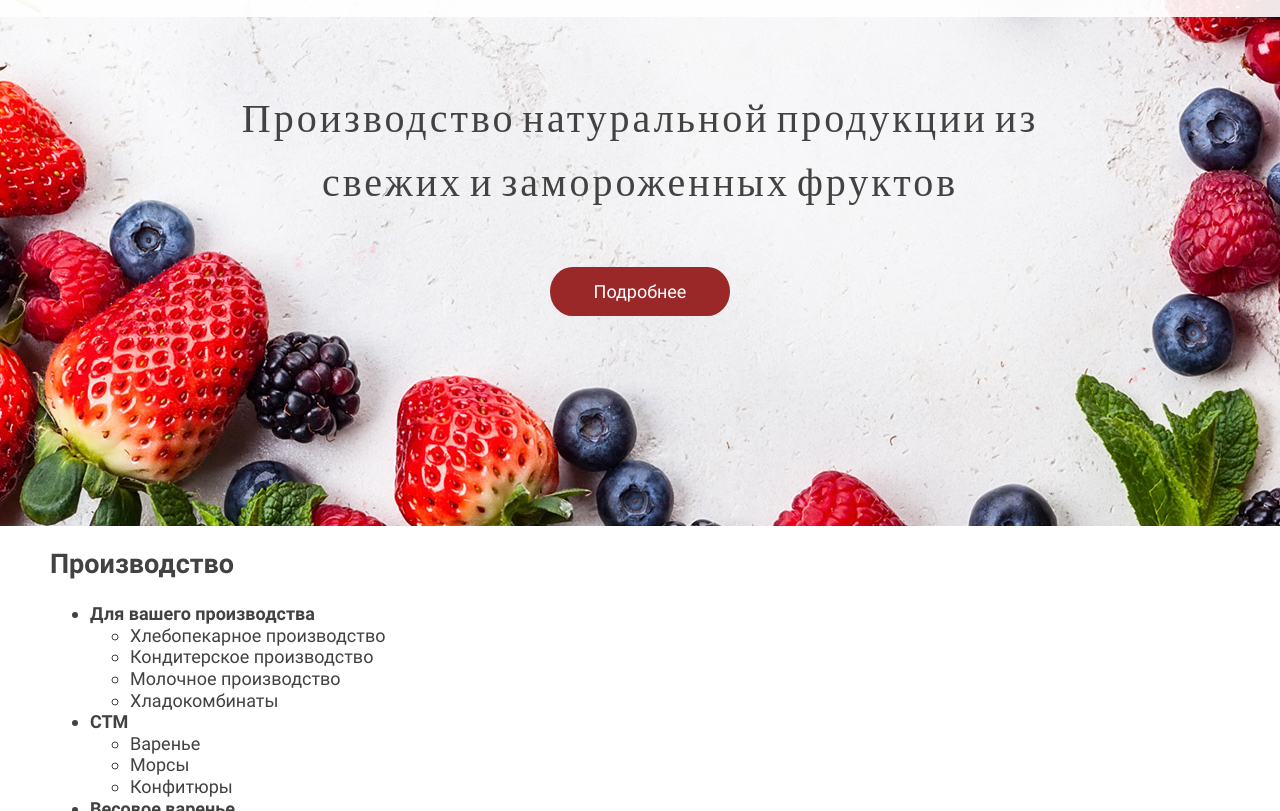
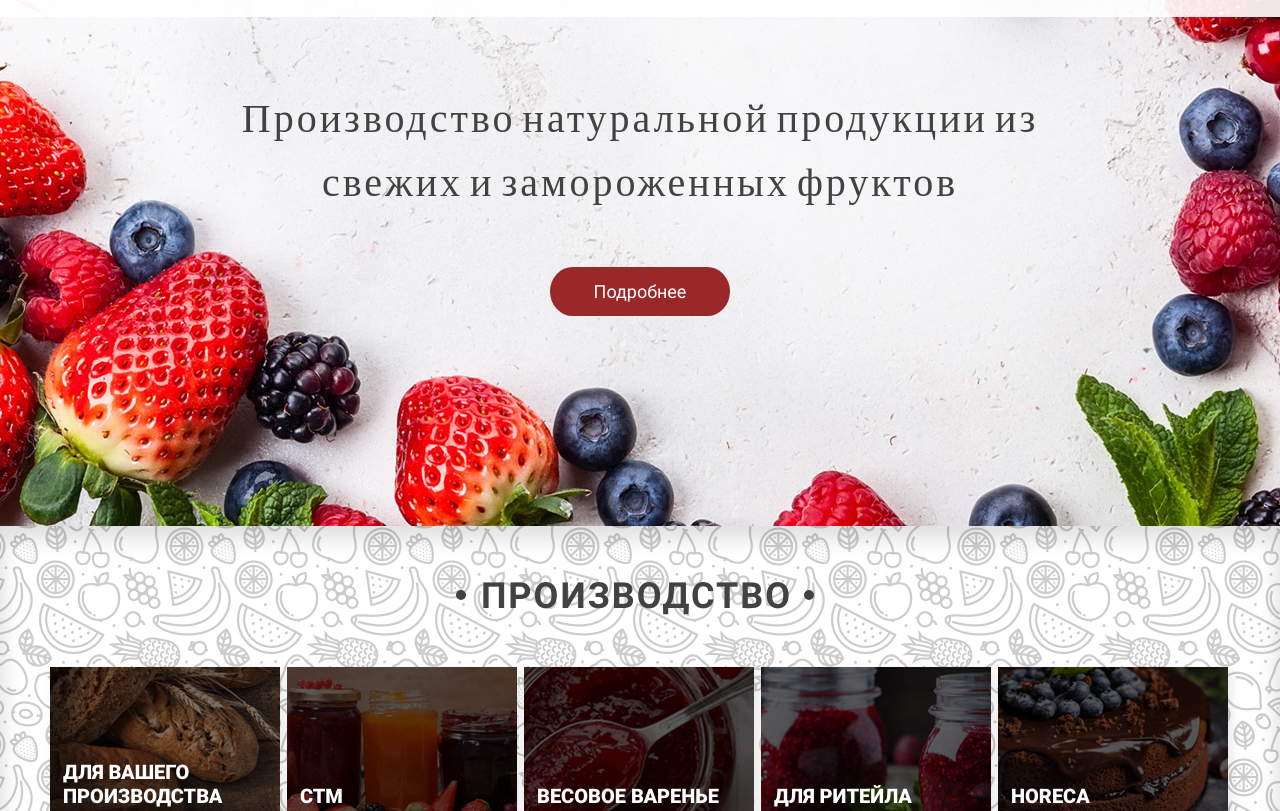
Before and after one commit to AlexeyUdalov90/Pastry-cook, a website: page index.html in a window 1280 px wide. Shown: the part 141-952 px from the top of the page. Drawn offline with Linux system fonts and the light colour scheme; a web font is replaced by a local one.

Commit message:
Стилизует блок production, пока без выпадающего списка

```diff
--- a/index.html
+++ b/index.html
@@ -57,15 +57,15 @@
   </header>
 
   <main class="page-main">
-    <h1 class="visually-hidden"></h1>
+    <h1 class="visually-hidden">Кондитер сервис - только натуральные продукты</h1>
 
     <section class="production">
       <div class="content-wrapper">
         <h2 class="block-title production__title">Производство</h2>
         <ul class="production__list">
           <li class="production-card production__item">
-            <div class="production-card__title">
-              <b>Для вашего производства</b>
+            <div class="production-card__title production-card__title--make">
+              <a href="#" class="production-card__link">Для вашего производства</a>
             </div>
             <ul class="production-card__list">
               <li class="production-card__item">Хлебопекарное производство</li>
@@ -75,8 +75,8 @@
             </ul>
           </li>
           <li class="production-card production__item">
-            <div class="production-card__title">
-              <b>СТМ</b>
+            <div class="production-card__title production-card__title--ctm">
+              <a href="#" class="production-card__link">СТМ</a>
             </div>
             <ul class="production-card__list">
               <li class="production-card__item">Варенье</li>
@@ -85,8 +85,8 @@
             </ul>
           </li>
           <li class="production-card production__item">
-            <div class="production-card__title">
-              <b>Весовое варенье</b>
+            <div class="production-card__title production-card__title--jam">
+              <a href="#" class="production-card__link">Весовое варенье</a>
             </div>
             <ul class="production-card__list">
               <li class="production-card__item">ГОСТ</li>
@@ -95,8 +95,8 @@
             </ul>
           </li>
           <li class="production-card production__item">
-            <div class="production-card__title">
-              <b>Для ритейла</b>
+            <div class="production-card__title production-card__title--retail">
+              <a href="#" class="production-card__link">Для ритейла</a>
             </div>
             <ul class="production-card__list">
               <li class="production-card__item">Весовое варенье</li>
@@ -105,8 +105,8 @@
             </ul>
           </li>
           <li class="production-card production__item">
-            <div class="production-card__title">
-              <b>HoReCa</b>
+            <div class="production-card__title production-card__title--horeca">
+              <a href="#" class="production-card__link">HoReCa</a>
             </div>
             <ul class="production-card__list">
               <li class="production-card__item">Порционная продукция</li>
@@ -288,7 +288,7 @@
 
     <section class="about-us">
       <div class="content-wrapper">
-        <h2 class="block-title about-us__title">О нас</h2>
+        <h2 class="about-us__title">О нас</h2>
         <p class="about-us__text">
           Компания «Кондитер-Сервис» – лидер в производстве варенья, кондитерских начинок и напитков из натуральных
           и качественных ингредиентов. Мы предлагаем своим партнерам европейское качество, приятные цены и надежное сотрудничество.
--- /dev/null
+++ b/sass/blocks/block-title.scss
@@ -0,0 +1,27 @@
+.block-title {
+  font-size: $block-title-font-size;
+  text-transform: uppercase;
+  letter-spacing: 2px;
+
+  &::before,
+  &::after {
+    content: "";
+    display: inline-block;
+    vertical-align: top;
+    margin-top: $block-title-font-size / 2 - 3;
+    width: 10px;
+    height: 10px;
+
+    border-radius: 50%;
+    background-color: $text-color;
+    transform: translateX(-50%);
+  }
+
+  &::before {
+    margin-right: 10px;
+  }
+
+  &::after {
+    margin-left: 17px;
+  }
+}
--- /dev/null
+++ b/sass/blocks/production-card.scss
@@ -0,0 +1,75 @@
+.production-card {
+  background-color: #ffffff;
+  box-shadow: 3px 3px 10px rgba(#000000, 0.1);
+}
+
+.production-card__title {
+  display: flex;
+  justify-content: flex-end;
+  flex-direction: column;
+  box-sizing: border-box;
+  padding: 13px;
+  height: 154px;
+
+  background-color: rgb(105, 23, 24);
+  background-repeat: no-repeat;
+  background-position: center;
+  background-size: cover;
+
+  &--make {
+    background-image: url("../img/make-img.png");
+  }
+
+  &--ctm {
+    background-image: url("../img/ctm-img.png");
+  }
+
+  &--jam {
+    background-image: url("../img/jam-img.png");
+  }
+
+  &--retail {
+    background-image: url("../img/retail-img.png");
+  }
+
+  &--horeca {
+    background-image: url("../img/horeca-img.png");
+  }
+}
+
+.production-card__link {
+  @include reset-link;
+
+  font-size: 20px;
+  text-transform: uppercase;
+  font-weight: 900;
+  color: #ffffff;
+
+  &:hover,
+  &:focus {
+    text-decoration: underline;
+  }
+}
+
+.production-card__list {
+  @include reset-list;
+
+  padding: 20px 25px;
+}
+
+.production-card__item {
+  position: relative;
+  margin-bottom: 10px;
+
+  &::before {
+    content: "";
+    position: absolute;
+    left: -10px;
+    top: $site-font-size / 2 - 2;
+    width: 5px;
+    height: 5px;
+
+    border-radius: 50%;
+    background-color: $red;
+  }
+}
--- /dev/null
+++ b/sass/blocks/production.scss
@@ -0,0 +1,32 @@
+.production {
+  padding-top: 49px;
+
+  background-color: $production-background;
+  background-image: url("../img/production-bg.png");
+  background-repeat: repeat;
+  box-shadow: inset 0 10px 20px 3px rgba(0, 0, 0, 0.13);
+}
+
+.production__title {
+  margin: 0;
+  margin-bottom: 49px;
+
+  text-align: center;
+}
+
+.production__list {
+  @include reset-list;
+
+  display: flex;
+  justify-content: flex-start;
+  flex-direction: row;
+  flex-wrap: wrap;
+}
+
+.production__item {
+  width: 230px;
+
+  &:not(:nth-child(5n)) {
+    margin-right: 7px;
+  }
+}
--- a/sass/blocks/site-list.scss
+++ b/sass/blocks/site-list.scss
@@ -43,7 +43,7 @@
     position: absolute;
     left: 0;
     right: 0;
-    bottom: 0;
+    bottom: -3px;
 
     height: 3px;
     background-color: $nav-link-color-hover;
--- a/sass/scaffolding.scss
+++ b/sass/scaffolding.scss
@@ -5,7 +5,7 @@ body {
   min-width: 1200px;
 
   font-family: "Roboto", "Arial", sans-serif;
-  font-size: 18px;
+  font-size: $site-font-size;
   font-weight: 400;
   line-height: 1.2;
   color: $text-color;
--- a/sass/style.scss
+++ b/sass/style.scss
@@ -7,3 +7,6 @@
 @import "blocks/button.scss";
 @import "blocks/page-header.scss";
 @import "blocks/site-list.scss";
+@import "blocks/block-title.scss";
+@import "blocks/production.scss";
+@import "blocks/production-card.scss";
--- a/sass/variables.scss
+++ b/sass/variables.scss
@@ -1,7 +1,12 @@
 $red: rgb(154, 40, 41);
+$gray: rgb(240, 240, 240);
 
 $text-color: rgb(67, 66, 66);
 $header-background: rgb(245, 245, 247);
 $nav-link-color-hover: $red;
 $button-background: $red;
 $button-backgrpund-hover: rgb(184, 104, 105);
+$production-background: $gray;
+
+$site-font-size: 18px;
+$block-title-font-size: 36px;
```
Also changed, not shown: css/style.css, img/ctm-img.png (added), img/horeca-img.png (added), img/jam-country-logo.png, img/jam-img.png (added), img/make-img.png (added), img/production-bg.png (added), img/retail-img.png (added).
